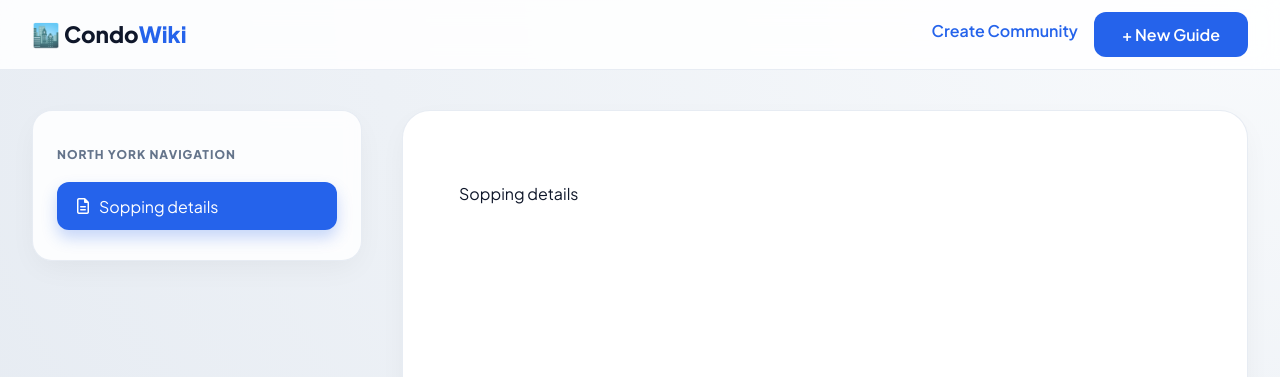
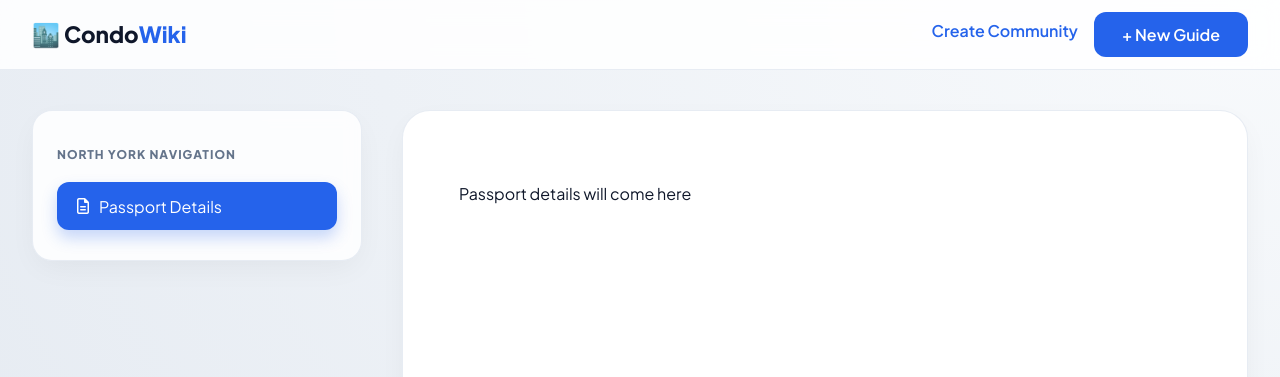
Before and after one commit to dekumar2-lab/lab-community, a Jekyll site: the page built from content/north-york/index.md, in a window 1280 px wide. Shown: the top 377 px of the page. Built offline with Jekyll 4.4.1, drawn with Linux system fonts in a browser that asks for light colours.

Commit message:
Add/Update community: North York

```diff
--- a/content/north-york/index.md
+++ b/content/north-york/index.md
@@ -1,7 +1,7 @@
 ---
 layout: default
-title: "Sopping details"
+title: "Passport Details"
 condo: "North York"
 ---
 
-Sopping details
+Passport details will come here
```
